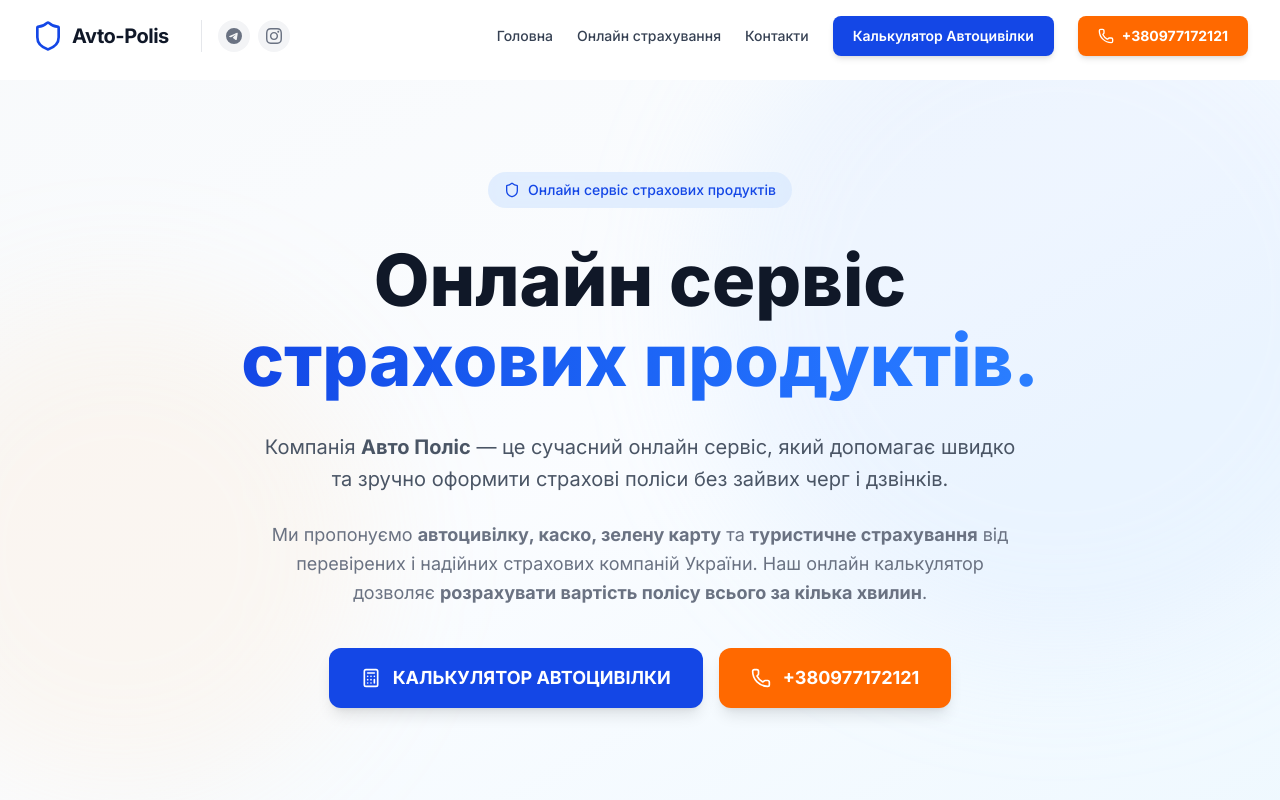
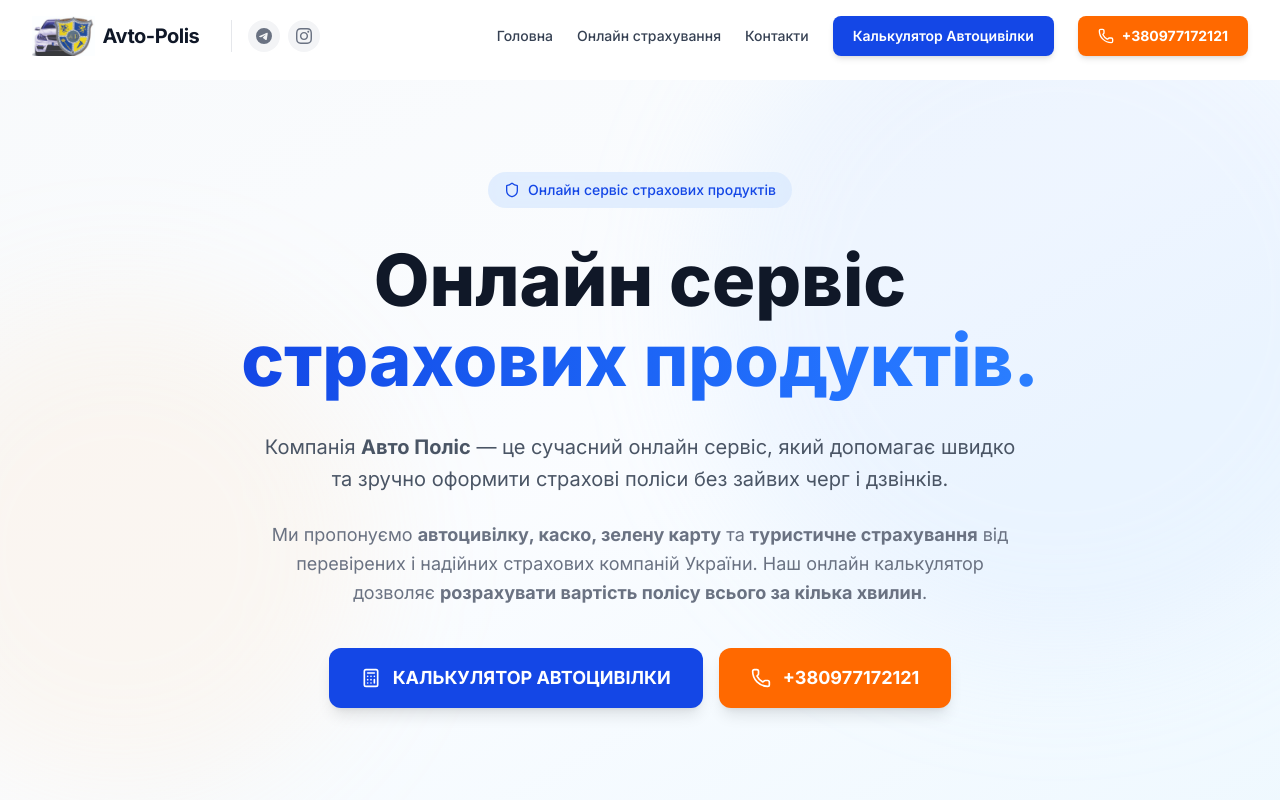
Before and after one commit to MaksymDoroshenkoDCI/AVTO-POLIS-COM-UA, a Next.js app in the folder frontend/: page / in a window 1280 px wide. Shown: the top 800 px of the page. Built offline with nearby package versions, Linux system fonts and the light colour scheme.

Commit message:
style: replace SVG shield logo with brand image in Navbar and Footer

```diff
--- a/frontend/src/components/layout/Footer.tsx
+++ b/frontend/src/components/layout/Footer.tsx
@@ -1,6 +1,6 @@
-import React from 'react';
 import Link from 'next/link';
-import { Shield, Phone, Mail, MapPin, Clock } from 'lucide-react';
+import Image from 'next/image';
+import { Phone, Mail, MapPin, Clock } from 'lucide-react';
 
 const Footer = () => {
     return (
@@ -10,7 +10,13 @@ const Footer = () => {
                     {/* Brand */}
                     <div className="space-y-5">
                         <Link href="/" className="flex items-center space-x-2">
-                            <Shield className="h-7 w-7 text-blue-700" />
+                            <Image
+                                src="/avto-polis-logo345-ts1401833101-300x192.jpg"
+                                alt="Avto-Polis Logo"
+                                width={100}
+                                height={64}
+                                className="h-8 w-auto object-contain"
+                            />
                             <span className="text-lg font-bold text-gray-900 tracking-tight">Avto-Polis.com.ua</span>
                         </Link>
                         <p className="text-gray-500 text-sm leading-relaxed">
--- a/frontend/src/components/layout/Navbar.tsx
+++ b/frontend/src/components/layout/Navbar.tsx
@@ -2,7 +2,8 @@
 
 import React, { useState, useEffect } from 'react';
 import Link from 'next/link';
-import { Menu, X, Shield, Phone } from 'lucide-react';
+import Image from 'next/image';
+import { Menu, X, Phone } from 'lucide-react';
 
 const Navbar = () => {
     const [isOpen, setIsOpen] = useState(false);
@@ -29,7 +30,14 @@ const Navbar = () => {
                     {/* Logo + Social */}
                     <div className="flex items-center space-x-4">
                         <Link href="/" className="flex items-center space-x-2">
-                            <Shield className="h-8 w-8 text-blue-700" />
+                            <Image
+                                src="/avto-polis-logo345-ts1401833101-300x192.jpg"
+                                alt="Avto-Polis Logo"
+                                width={120}
+                                height={77}
+                                className="h-10 w-auto object-contain"
+                                priority
+                            />
                             <span className="text-xl font-bold text-gray-900 tracking-tight">Avto-Polis</span>
                         </Link>
                         {/* Social Icons */}
```
Also changed, not shown: frontend/public/avto-polis-logo345-ts1401833101-300x192.jpg (added).
